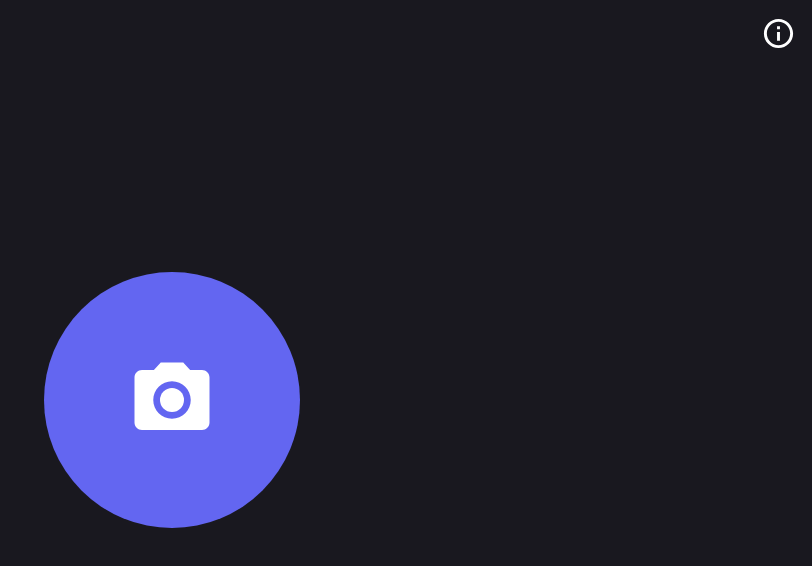
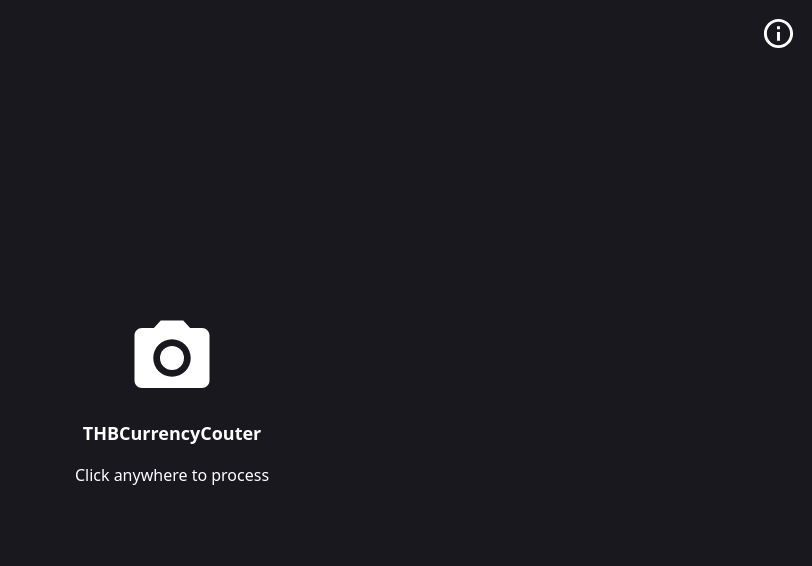
Before and after one commit to Jakrapat-M/THB_AI_Counter, a React (Create React App) app in the folder frontend/: page / in a window 1280 px wide. Shown: the top 566 px of the page, without its empty margins (468-1280 px from the left). Built offline with nearby package versions, Linux system fonts and the light colour scheme.

Commit message:
[UPDATE] click anywhere

```diff
--- a/frontend/src/App.js
+++ b/frontend/src/App.js
@@ -149,18 +149,16 @@ const CameraApp = () => {
   }
 
   return (
-    <div className=" flex justify-center h-screen text-white">
+    <div className=" flex justify-center h-screen text-white " onClick={() => setContinueApp(true)}>
       <div className="flex flex-col justify-center align-middle">
         <div className="d-flex justify-center align-middle">
           <Stack spacing={2}>
 
-            <button
-              className="text-3xl px-5 py-2 w-64 h-64 rounded-full transition ease-in-out delay-150 bg-indigo-500  hover:-translate-y-1 hover:scale-110 hover:bg-indigo-700 duration-300"
-              onClick={() => setContinueApp(true)}
-            >
-              <PhotoCameraIcon style={{ fontSize: 90 }} />
-            </button>
 
+              <p className="text-center"><PhotoCameraIcon style={{ fontSize: 90 }} /></p>
+
+            <h3 className="text-lg font-semibold text-center">THBCurrencyCouter</h3>
+            <p className="text-center">Click anywhere to process</p>
           </Stack>
         </div>
       </div>
--- a/frontend/src/components/WebcamCapture.js
+++ b/frontend/src/components/WebcamCapture.js
@@ -1,8 +1,8 @@
 import React, { useRef, useCallback, useEffect, useState } from "react";
 import Webcam from "react-webcam";
-import { Button } from "@mui/material";
-import { FontAwesomeIcon } from "@fortawesome/react-fontawesome";
-import { faCamera } from "@fortawesome/free-solid-svg-icons";
+// import { Button } from "@mui/material";
+// import { FontAwesomeIcon } from "@fortawesome/react-fontawesome";
+// import { faCamera } from "@fortawesome/free-solid-svg-icons";
 import "../styleFiles/webcam.css"
 import PhotoCamera from "@mui/icons-material/PhotoCamera";
 
@@ -31,7 +31,7 @@ const WebcamCapture = ({ onCapture }) => {
   }, [onCapture]);
 
   return (
-    <div className="flex flex-col sm:flex-row">
+    <div className="flex flex-col sm:flex-row" onClick={capture}>
       <Webcam
         videoConstraints={facingMode}
         audio={false}
@@ -41,9 +41,11 @@ const WebcamCapture = ({ onCapture }) => {
         style={{ margin: window.innerWidth < 900 ? "0" : "0 auto" }}
       />
       <div className="fixed bottom-5 left-0 right-0 flex justify-center">
-        <button className="w-16 h-16 rounded-full bg-indigo-500 z-0" onClick={capture}>
-        <PhotoCamera style={{fontSize:25 , color:"white"}}></PhotoCamera>
-        </button>
+        <div>
+          <PhotoCamera style={{fontSize:45 , color:"white"}}></PhotoCamera>
+          <p className="text-white p-2">click anywhere to process</p>
+        </div>
+
       </div>
       {/* <Button className="webcam-button" style={{zIndex:2}} onClick={capture}>
         <div class="photo-button">
--- a/frontend/src/components/description.jsx
+++ b/frontend/src/components/description.jsx
@@ -1,7 +1,7 @@
 import React from "react";
 import { Box } from "@mui/material";
 import cloud from "../assets/PinkCloudShape.png";
-import baht from "../assets/baht.png";
+// import baht from "../assets/baht.png";
 import "../styleFiles/description.css";
 
 const Description = () => {
```
